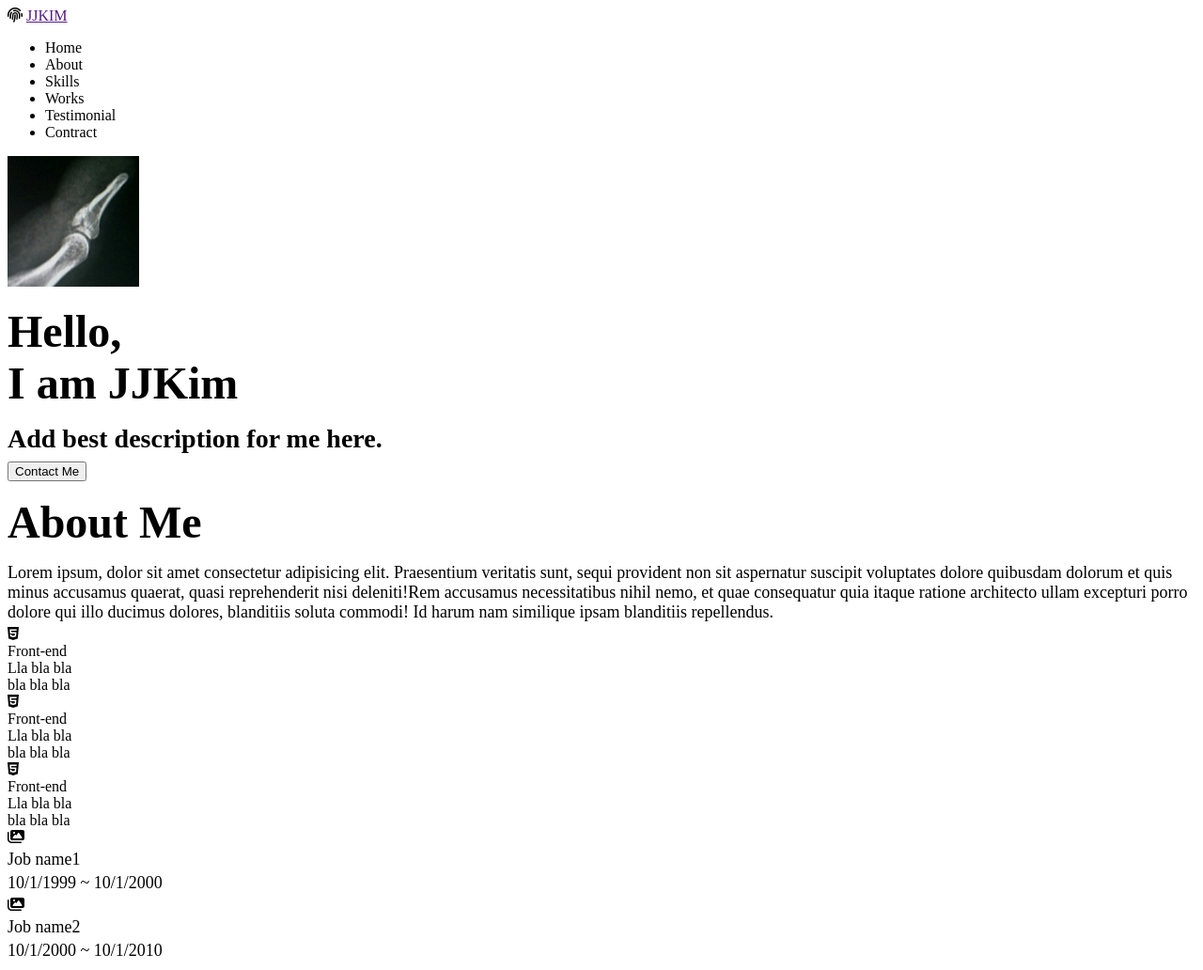
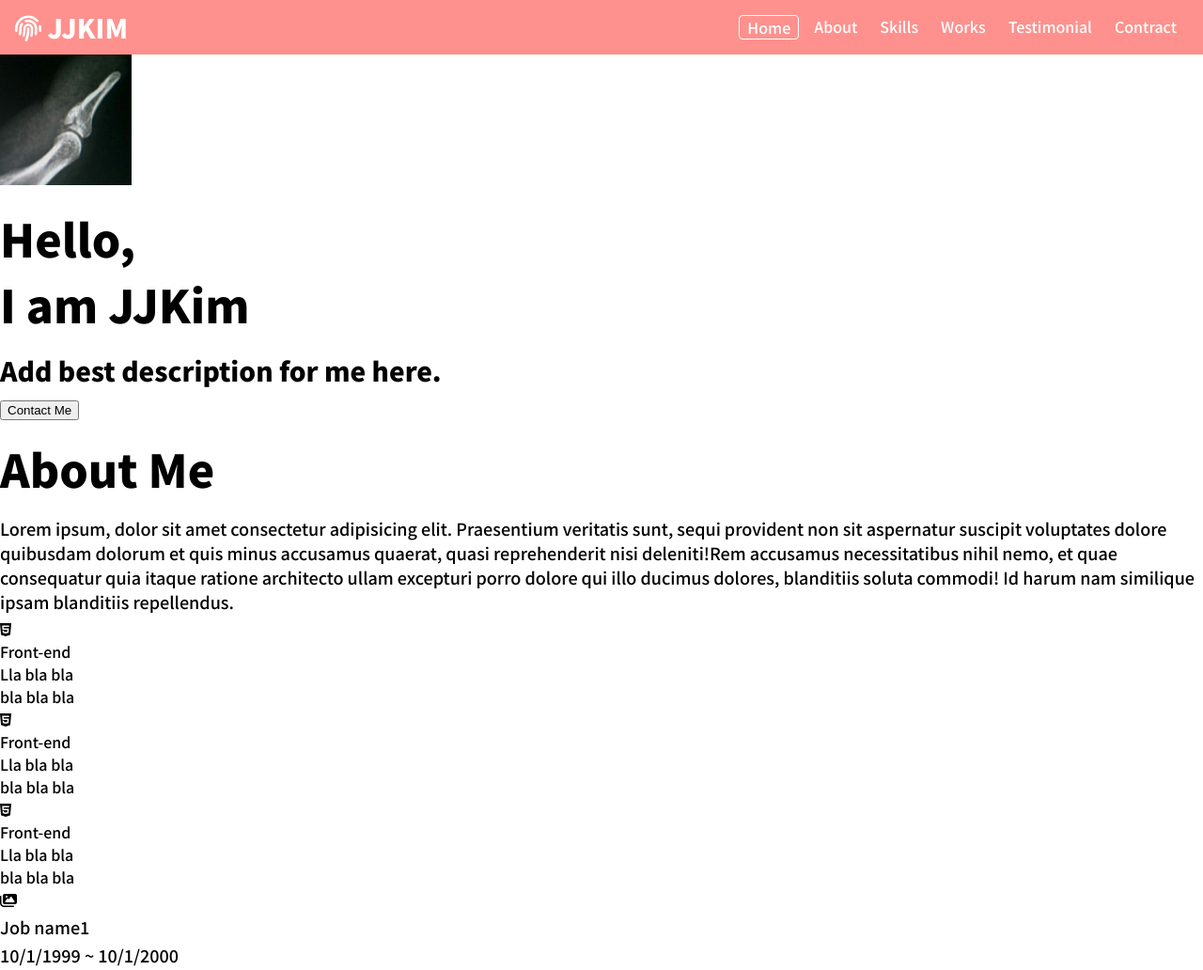
Before and after one commit to objects76/portfolio, a plain HTML site: page index.html in a window 1280 px wide. Shown: the top 1032 px of the page at 94% size. Drawn offline with Linux system fonts and the light colour scheme; a script that the page names is missing.

Commit message:
css.navbar

```diff
--- a/index.html
+++ b/index.html
@@ -23,7 +23,7 @@
             <a href="">JJKIM</a>
         </div>
         <ul class="navbar__menu">
-            <li class="navbar__menu__item">Home</li>
+            <li class="navbar__menu__item active">Home</li>
             <li class="navbar__menu__item">About</li>
             <li class="navbar__menu__item">Skills</li>
             <li class="navbar__menu__item">Works</li>
--- a/style.css
+++ b/style.css
@@ -1,4 +1,4 @@
-/* font-family: 'Noto Sans KR', sans-serif; */
+/*  */
 
 /* Global */
 
@@ -28,6 +28,9 @@
   --weight-bold: 700;
   --weight-semi-bold: 600;
   --weight-regular: 400;
+
+  /* size */
+  --size-border-radius: 4px;
 }
 
 /* Typography */
@@ -58,3 +61,56 @@ p {
   color: var(--color-black);
   margin: 4px 0;
 }
+
+/* navbar */
+* {
+  box-sizing: border-box;
+}
+body {
+  /* cascaded */
+  margin: 0;
+  font-family: "Noto Sans KR", sans-serif;
+  cursor: default;
+}
+
+a {
+  text-decoration: none;
+  color: var(--color-white);
+}
+
+ul {
+  list-style: none;
+}
+
+#navbar {
+  background-color: var(--color-pink);
+
+  display: flex;
+  justify-content: space-between;
+  color: var(--color-white);
+  align-items: center;
+  padding: 0 1em;
+}
+
+.navbar__logo {
+  font-size: var(--font-medium);
+  font-weight: var(--weight-semi-bold);
+}
+
+.navbar__menu {
+  display: flex;
+}
+
+.navbar__menu__item {
+  padding: 0 0.5em;
+  margin: 0 var(--size-border-radius);
+  cursor: pointer;
+  border-radius: var(--size-border-radius);
+}
+.navbar__menu__item.active {
+  border: 1px solid var(--color-white);
+}
+
+.navbar__menu__item:hover {
+  background-color: var(--color-dark-pink);
+}
```
